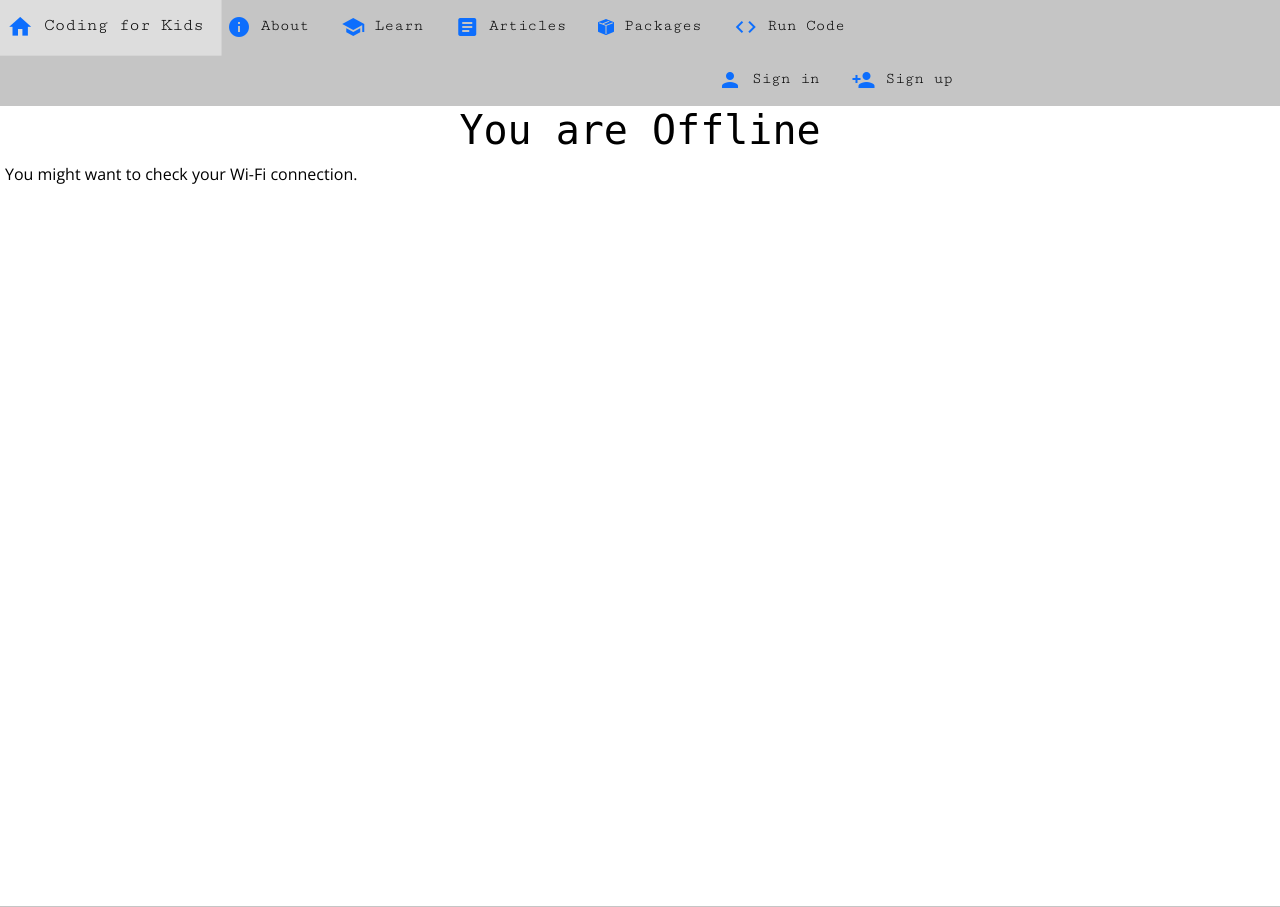
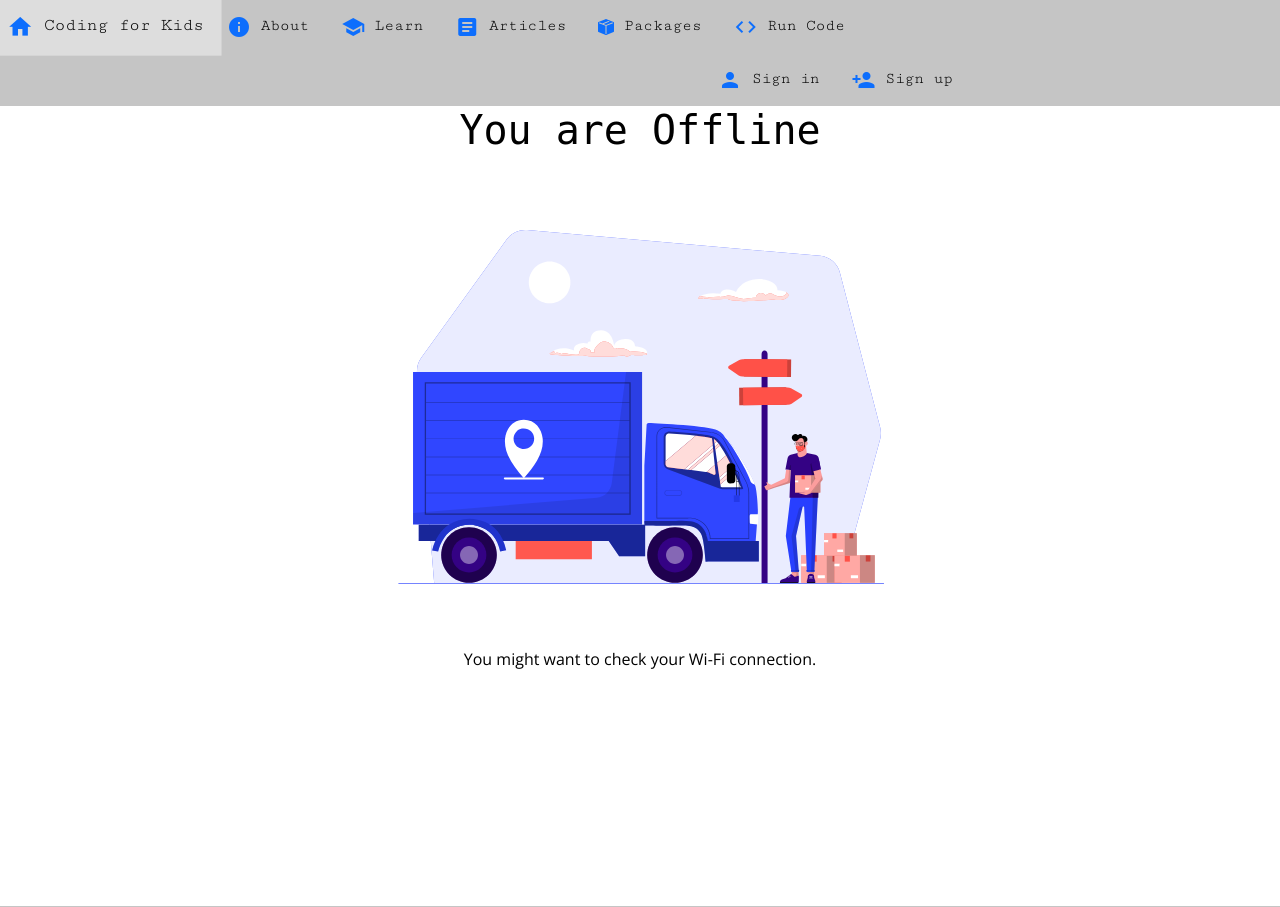
Before and after one commit to coding-for-kidz/web, a Python web app: template website/templates/offline.jinja in a window 1280 px wide. Shown: the top 907 px of the page. Run offline with Jinja, Linux system fonts and the light colour scheme; the template is opened without the code that fills it, so the values that code supplies are empty; some libraries are stand-ins or nearby versions; some web fonts are replaced.

Commit message:
Added image

```diff
--- a/website/templates/offline.jinja
+++ b/website/templates/offline.jinja
@@ -3,6 +3,9 @@
     <title>Offline - Coding for Kidz</title>
 {% endblock %}
 {% block body %}
-    <h1>You are Offline</h1>
-    <p>You might want to check your Wi-Fi connection.</p>
+    <center>
+        <h1>You are Offline</h1>
+        <img alt="Delivery Truck" src="/static/img/offline.svg" height="50%" width="50%">
+        <p>You might want to check your Wi-Fi connection.</p>
+    </center>
 {% endblock %}
```
